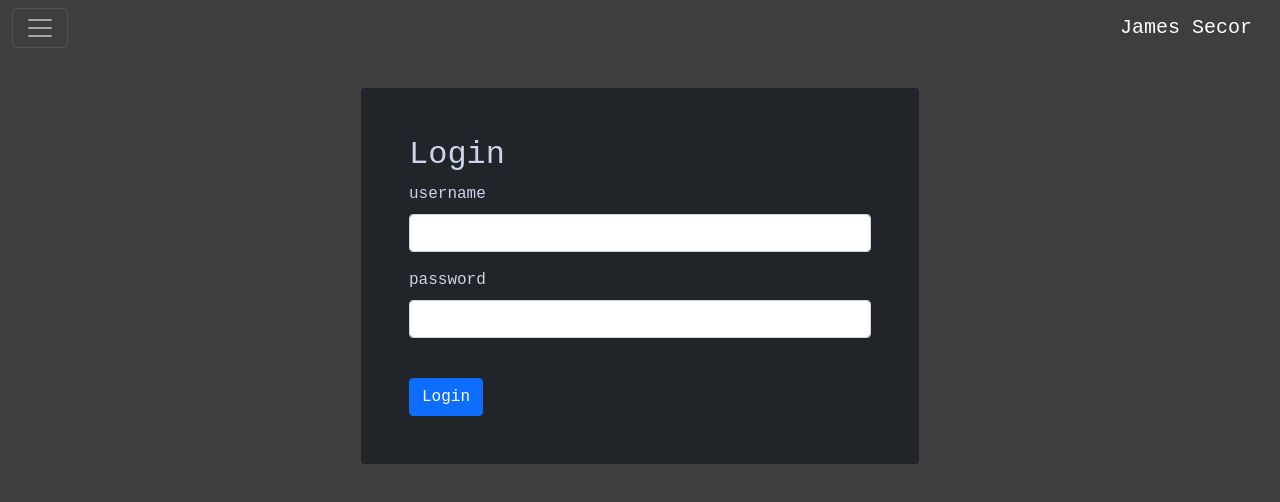
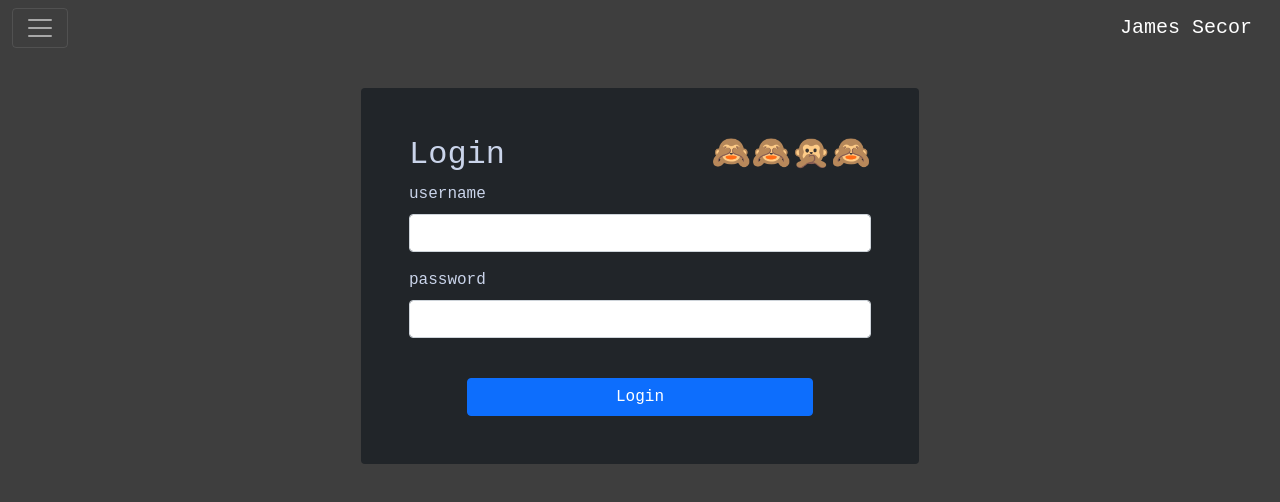
Before and after one commit to jamessecor/artsite_react_frontend, a React (Create React App) app: page /login in a window 1280 px wide. Shown: the top 502 px of the page. Built offline with nearby package versions, Linux system fonts and the light colour scheme; no server answers.

Commit message:
added monkeys to login for kid

```diff
--- a/src/components/LoginForm.tsx
+++ b/src/components/LoginForm.tsx
@@ -54,7 +54,10 @@ const LoginForm = () => {
                             <Row xs={1}>
                                 <Col>
                                     <Form className="bg-dark rounded p-5 col-lg-6 offset-lg-3" onSubmit={handleSubmit}>
-                                        <h2>{'Login'}</h2>
+                                        <h2 className={'d-flex w-100 justify-content-between'}>
+                                            <span>{'Login'}</span>
+                                            <span>{'🙈🙈🙊🙈'}</span>
+                                        </h2>
                                         <Form.Group className="mb-3" controlId="username">
                                             <Form.Label>username</Form.Label>
                                             <Form.Control onChange={(e) => setUsername(e.target.value)} type="username" />
@@ -66,9 +69,11 @@ const LoginForm = () => {
                                                 {error}
                                             </Form.Label>
                                         </Form.Group>
-                                        <Button type={'submit'}>
-                                            {'Login'}
-                                        </Button>
+                                        <div className={'d-flex w-100 justify-content-center'}>
+                                            <Button className={'w-75'} type={'submit'}>
+                                                {'Login'}
+                                            </Button>
+                                        </div>
                                     </Form>
                                 </Col>
                             </Row>
```
